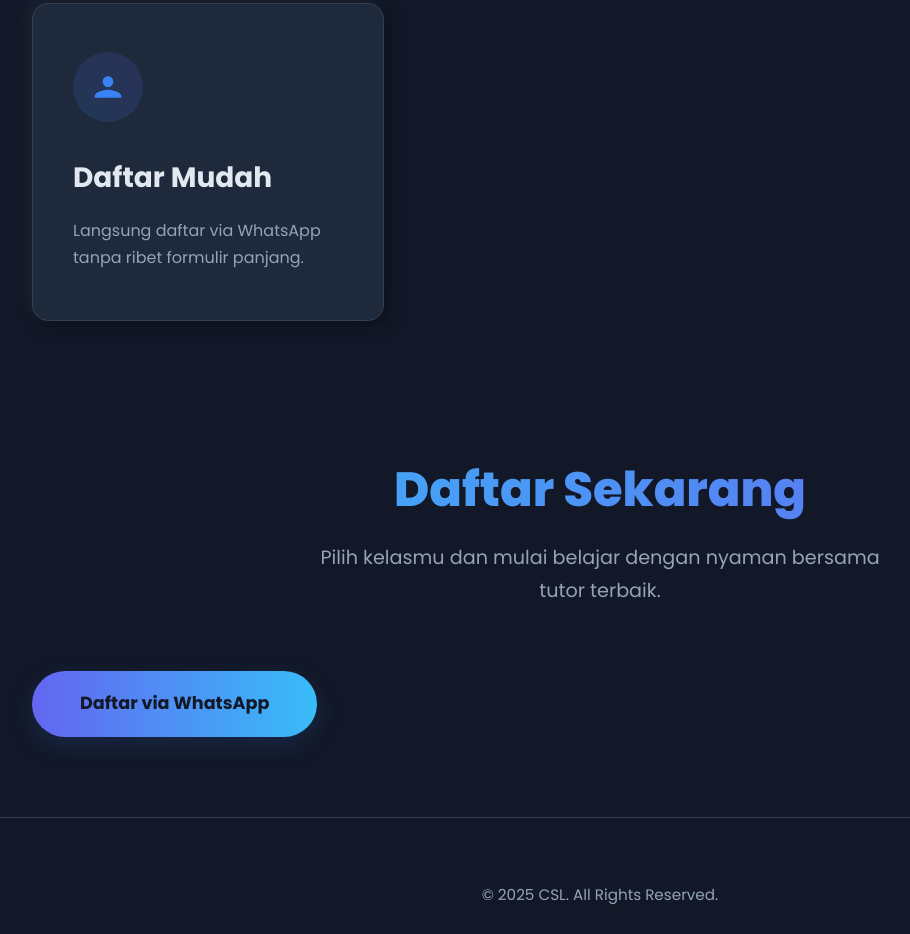
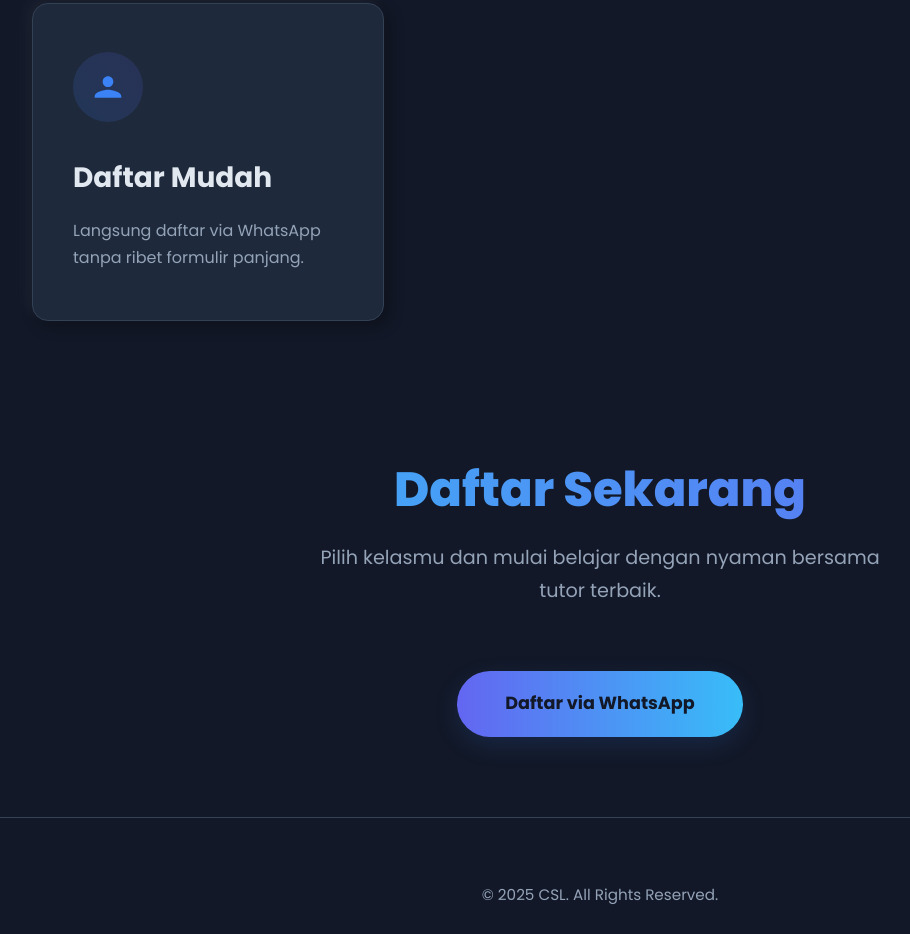
Before and after one commit to dearalsa/tugas-landing-page-workshop, a plain HTML site: page index.html in a window 1280 px wide. Shown: the part 1581-2515 px from the top of the page, without its empty margins (40-950 px from the left). Drawn offline with Linux system fonts and the light colour scheme.

Commit message:
perubahan css

```diff
--- a/style.css
+++ b/style.css
@@ -535,3 +535,12 @@ body.loaded #page-content {
         padding: 2rem;
     }
 }
+
+.features-grid {
+    margin-top: 3rem;
+}
+
+.center-btn {
+    text-align: center;
+    margin-top: 2rem;
+}
```
